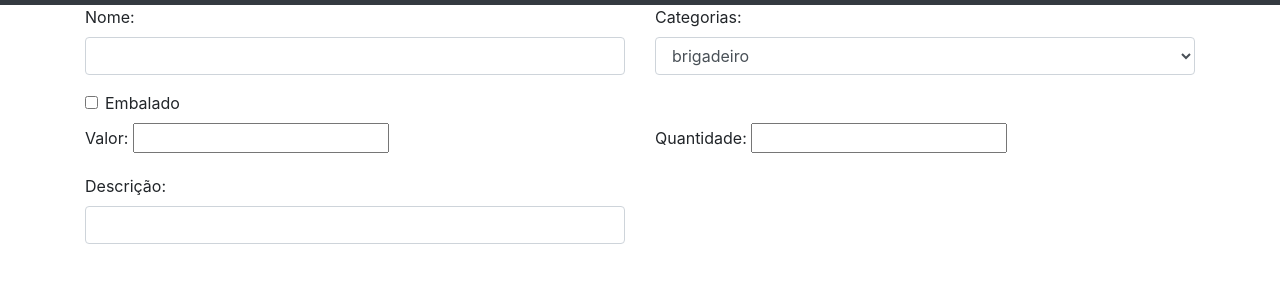
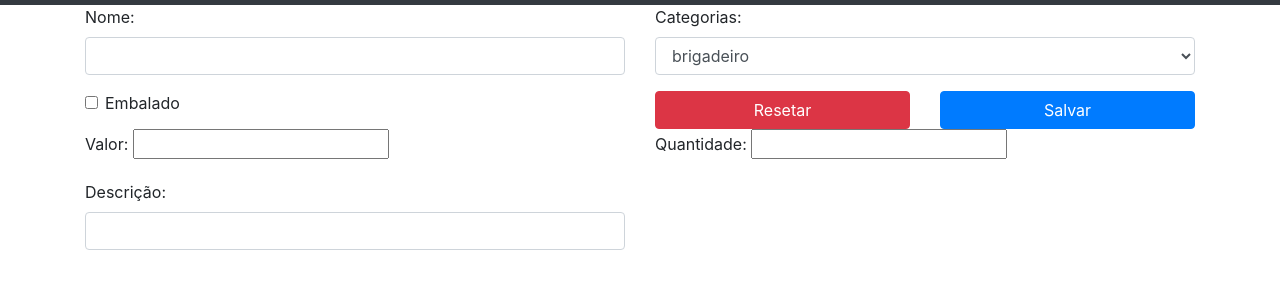
Before and after one commit to lavess/Projetos_EM, a plain HTML site: page site2/index.html in a window 1280 px wide. Shown: the part 61-350 px from the top of the page. Drawn offline with nearby package versions, Linux system fonts and the light colour scheme.

Commit message:
botoes
botoes

```diff
--- a/site2/index.html
+++ b/site2/index.html
@@ -63,6 +63,14 @@
                 <option>chocolate</option>
               </select>
             </div>
+            <div class="row">
+              <div class="col-md-6 col-sm-12">
+                <button type="reset" class="btn btn-danger btn-block"> Resetar</button>
+              </div>
+              <div class="col-sm-12 col-md-6">
+                <button type="submit" class="btn btn-primary btn-block"> Salvar</button>
+              </div>
+            </div>
           </div>
           <div class="col-sm-12 col-md-6">
             <div class="form-group">
```
